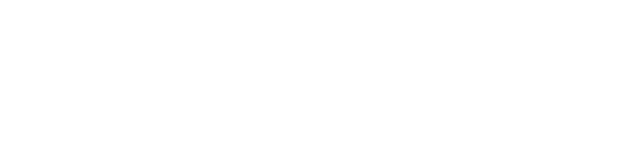
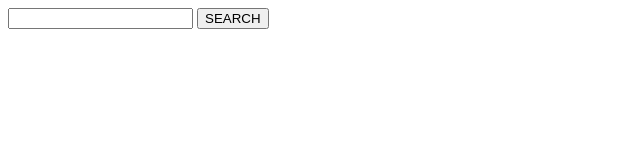
Before and after one commit to alchemy-advanced-js-winter-2018/books, a website built with webpack: page src/index.html in a window 1280 px wide. Shown: the whole page, without its empty margins (0-640 px from the left). Built offline with nearby package versions, Linux system fonts and the light colour scheme.

Commit message:
initial form on idex.html

```diff
--- a/src/index.html
+++ b/src/index.html
@@ -7,6 +7,9 @@
     <title>Document</title>
 </head>
 <body>
-
+    <form>
+        <input require name="topic">
+        <button>SEARCH</button>
+    </form>
 </body>
 </html>
```
